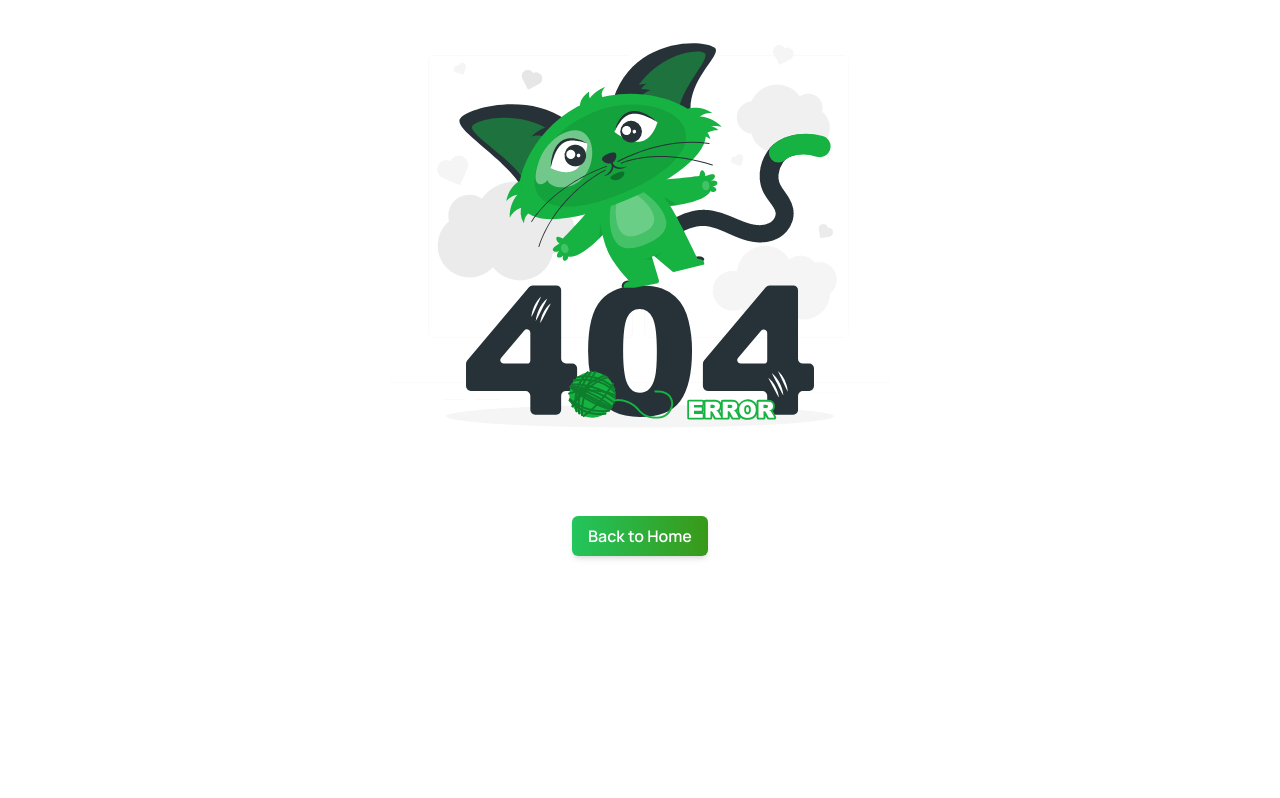
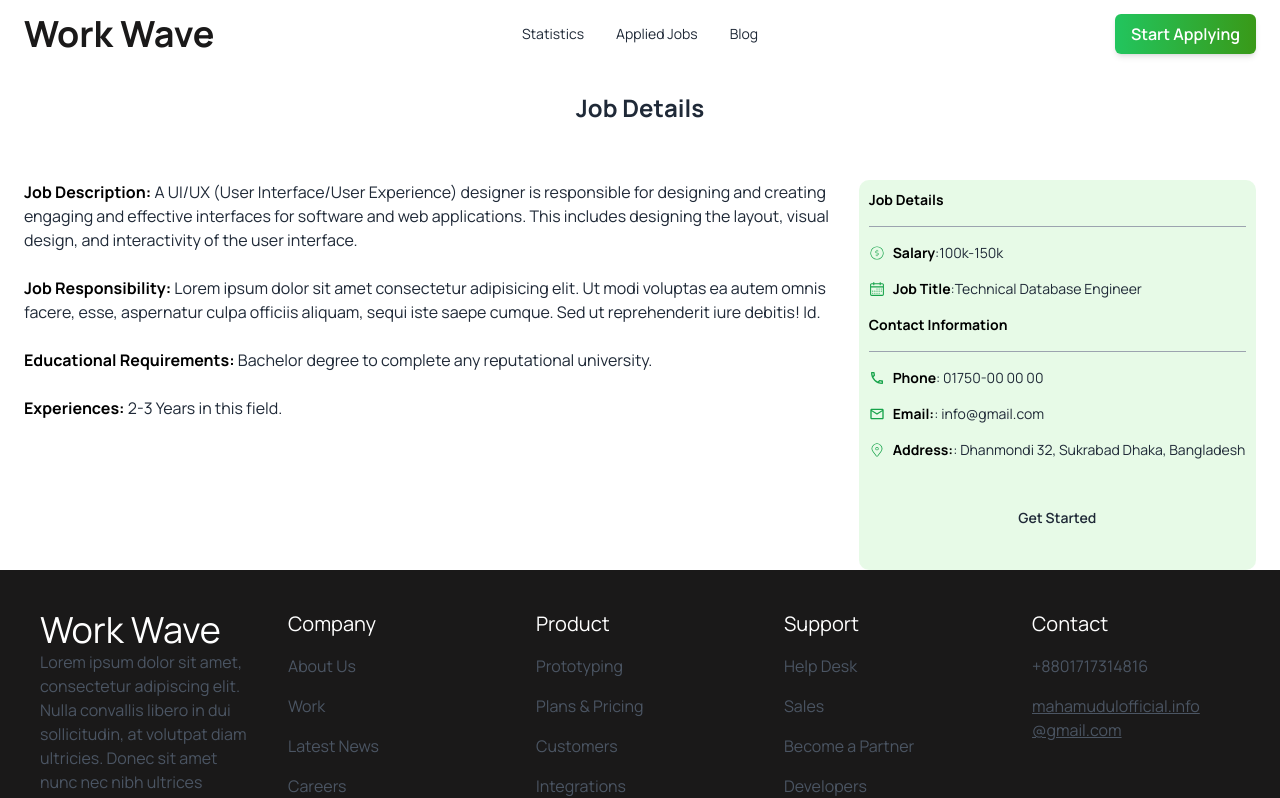
Before and after one commit to mahamudul-01/30-Days-React-Challange-Day-9, a React (Vite) app: page /job/1 in a window 1280 px wide. Before the commit this address had no page. Shown: the top 798 px of the page. Built offline with nearby package versions, Linux system fonts and the light colour scheme.

Commit message:
update README with contact information; enhance FeaturedJobs and Job components with job details routing and styling; add JobDetails component and CSS

```diff
--- a/src/components/FeaturedJobs/FeaturedJobs.jsx
+++ b/src/components/FeaturedJobs/FeaturedJobs.jsx
@@ -2,25 +2,34 @@ import { useEffect, useState } from "react";
 import Job from "../Job/Job";
 
 const FeaturedJobs = () => {
-
   const [jobs, setJobs] = useState([]);
 
+  const [dataLength, setDataLength] = useState(4);
+
   useEffect(() => {
-        fetch('./jobs.json')
+    fetch("./jobs.json")
       .then((response) => response.json())
       .then((data) => setJobs(data));
   }, []);
 
-
   return (
     <div className="max-w-[1460px] mx-auto px-6">
-            <h2 className="text-5xl mt-10 text-center font-semibold mb-6">Featured Jobs</h2>
-            <p className="text-center mb-6">Explore the latest job opportunities from top companies.</p>
+      <h2 className="text-5xl mt-10 text-center font-semibold mb-6">
+        Featured Jobs
+      </h2>
+      <p className="text-center mb-6">
+        Explore the latest job opportunities from top companies.
+      </p>
 
-            <div className="grid grid-cols-1 sm:grid-cols-2 lg:grid-cols-3 gap-6 justify-between">
-                {
-                    jobs.map(job => <Job key={job?.id} job={job}></Job>)
-                }
+      <div className={`grid grid-cols-1 sm:grid-cols-2 ${dataLength > 4 ? 'lg:grid-cols-3' : 'lg:grid-cols-2'} gap-6 justify-between`}>
+        {jobs.slice(0, dataLength).map((job) => (
+          <Job key={job?.id} job={job}></Job>
+        ))}
+      </div>
+      <div className={dataLength >= 6? 'hidden': 'flex justify-center mt-6'}>
+        <button onClick={() => setDataLength(jobs.length)} className="bg-gradient-to-r from-[#399918] to-green-600 text-white font-semibold py-2 px-4 rounded-md shadow-md transition-all duration-300">
+          See All Jobs
+        </button>
       </div>
     </div>
   );
--- a/src/components/Job/Job.jsx
+++ b/src/components/Job/Job.jsx
@@ -1,4 +1,5 @@
 import { CiDollar, CiLocationOn } from "react-icons/ci";
+import { Link } from "react-router-dom";
 
 const Job = ({ job }) => {
   const {
@@ -52,7 +53,9 @@ const Job = ({ job }) => {
         href="#"
         className="px-8 py-3 text-sm font-semibold rounded dark:bg-[#399918] dark:text-gray-50"
       >
+        <Link to={`/job/${id}`}>
         View Details
+        </Link>
       </button>
     </div>
   );
--- /dev/null
+++ b/src/components/Job/JobDetails/JobDetails.css
@@ -0,0 +1,44 @@
+.parent {
+    display: grid;
+    grid-template-columns: 1fr;
+    gap: 20px;
+}
+
+.div1 {
+    grid-column: span 1 / span 1;
+}
+
+.div2 {
+    grid-column: span 1 / span 1;
+    padding: 10px;
+    border-radius: 10px;
+    background-color: rgba(123, 226, 123, 0.185);
+}
+
+@media (min-width: 640px) {
+    .parent {
+        grid-template-columns: repeat(2, 1fr);
+    }
+
+    .div1 {
+        grid-column: span 2 / span 2;
+    }
+
+    .div2 {
+        grid-column: span 2 / span 2;
+    }
+}
+
+@media (min-width: 1024px) {
+    .parent {
+        grid-template-columns: repeat(3, 1fr);
+    }
+
+    .div1 {
+        grid-column: span 2 / span 2;
+    }
+
+    .div2 {
+        grid-column: span 1 / span 1;
+    }
+}
--- /dev/null
+++ b/src/components/Job/JobDetails/JobDetails.jsx
@@ -0,0 +1,128 @@
+import { useLoaderData, useParams } from "react-router-dom";
+import "./JobDetails.css";
+import { CiDollar, CiLocationOn } from "react-icons/ci";
+import { RxCalendar } from "react-icons/rx";
+import { MdOutlineEmail, MdOutlineLocalPhone } from "react-icons/md";
+
+const JobDetails = () => {
+  const jobs = useLoaderData();
+  const { id } = useParams();
+  const idInt = parseInt(id);
+  const job = jobs.find((job) => job.id === idInt);
+
+  const {
+    logo,
+    job_title,
+    company_name,
+    location,
+    job_type,
+    salary,
+    job_description,
+    educational_requirements,
+    experiences,
+    contact_information,
+  } = job;
+  const { phone, email, address } = contact_information;
+
+  return (
+    <div className="max-w-[1460px] mx-auto px-6">
+      <h2 className="text-2xl mb-14 mt-6 text-center font-bold">Job Details</h2>
+
+      <div className="parent">
+        <div className="div1">
+          <p className="text-base mb-6">
+            <span className="font-bold text-black">Job Description: </span>{" "}
+            {job_description}
+          </p>
+
+          <p className="text-base mb-6">
+            <span className="font-bold text-black">Job Responsibility: </span>{" "}
+            Lorem ipsum dolor sit amet consectetur adipisicing elit. Ut modi
+            voluptas ea autem omnis facere, esse, aspernatur culpa officiis
+            aliquam, sequi iste saepe cumque. Sed ut reprehenderit iure debitis!
+            Id.{" "}
+          </p>
+
+          <p className="text-base mb-6">
+            <span className="font-bold text-black">
+              Educational Requirements:{" "}
+            </span>{" "}
+            {educational_requirements}
+          </p>
+
+          <p className="text-base mb-6">
+            <span className="font-bold text-black">Experiences: </span>{" "}
+            {experiences}
+          </p>
+        </div>
+        <div className="div2 ">
+          <h4 className="text-sm font-bold text-black mb-4">Job Details</h4>
+          <hr className="text-black border-1 mb-4 border-gray-400" />
+          <div className="text-sm">
+            <div className="flex items-center space-x-2 mb-4">
+              <p className="text-green-600 text-base font-bold">
+                <CiDollar />
+              </p>
+              <p>
+                <span className="text-black font-bold">Salary</span>:{salary}
+              </p>
+            </div>
+
+            <div className="flex items-center space-x-2 mb-4">
+              <p className="text-green-600 text-base font-bold">
+                <RxCalendar />
+              </p>
+              <p>
+                <span className="text-black font-bold">Job Title</span>:
+                {job_title}
+              </p>
+            </div>
+            <h4 className="text-sm font-bold text-black mb-4">
+              Contact Information
+            </h4>
+            <hr className="text-black border-1 mb-4 border-gray-400" />
+
+            <div className="flex items-center space-x-2 mb-4">
+              <p className="text-green-600 text-base font-bold">
+                <MdOutlineLocalPhone />
+              </p>
+              <p>
+                <span className="text-black font-bold">Phone</span>: {phone}
+              </p>
+            </div>
+            <div className="flex items-center space-x-2 mb-4">
+              <p className="text-green-600 text-base font-bold">
+                <MdOutlineEmail />
+              </p>
+              <p>
+                <span className="text-black font-bold">Email:</span>: {email}
+              </p>
+            </div>
+            <div className="flex items-center space-x-2 mb-4">
+              <p className="text-green-600 text-base font-bold">
+                <CiLocationOn />
+              </p>
+              <p>
+                <span className="text-black font-bold">Address:</span>:{" "}
+                {address}
+              </p>
+            </div>
+            <div>
+              <div className="flex flex-col space-y-4 sm:items-center sm:justify-center sm:flex-row sm:space-y-0 sm:space-x-4 lg:justify-start">
+                <a
+                  rel="noopener noreferrer"
+                  href="#"
+                  className="px-6 py-2 w-full text-center my-6 text-sm font-semibold rounded dark:bg-[#399918] dark:text-gray-50"
+                >
+                  Get Started
+                </a>
+              </div>
+            </div>
+          </div>
+        </div>
+      </div>
+    </div>
+  );
+};
+
+export default JobDetails;
--- a/src/main.jsx
+++ b/src/main.jsx
@@ -9,6 +9,7 @@ import Statistics from "./pages/Statistics/Statistics";
 import AppliedJob from "./pages/AppliedJob/AppliedJob";
 import Blog from "./pages/Blog/Blog";
 import ErrorPage from "./components/ErrorPage/ErrorPage";
+import JobDetails from "./components/Job/JobDetails/JobDetails";
 
 const router = createBrowserRouter([
   {
@@ -32,6 +33,11 @@ const router = createBrowserRouter([
         path: "/blog",
         element: <Blog></Blog>,
       },
+      {
+        path: '/job/:id',
+        element: <JobDetails></JobDetails>,
+        loader: ()=> fetch('../jobs.json')
+      }
     ],
   },
 ]);
```
Also changed, not shown: 1 other file (tests, documents, lock files or other folders). Lines whose indentation alone changed are shown as unchanged.
